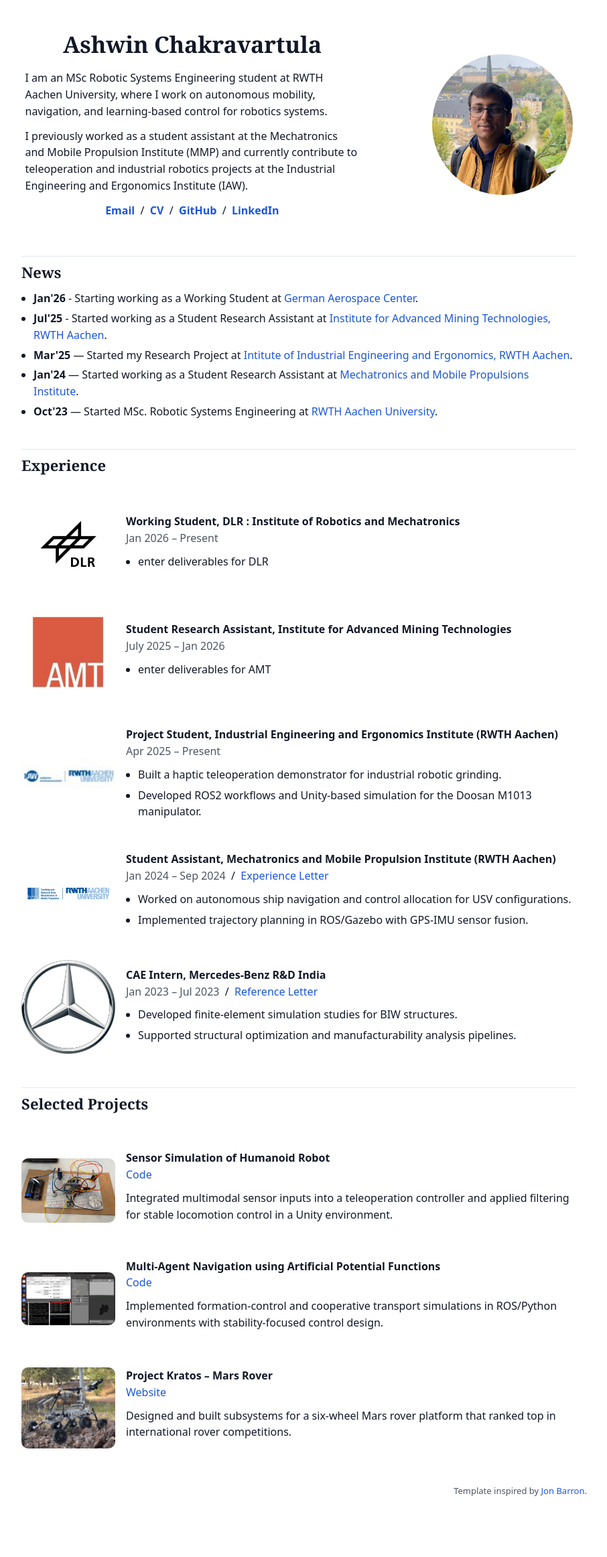
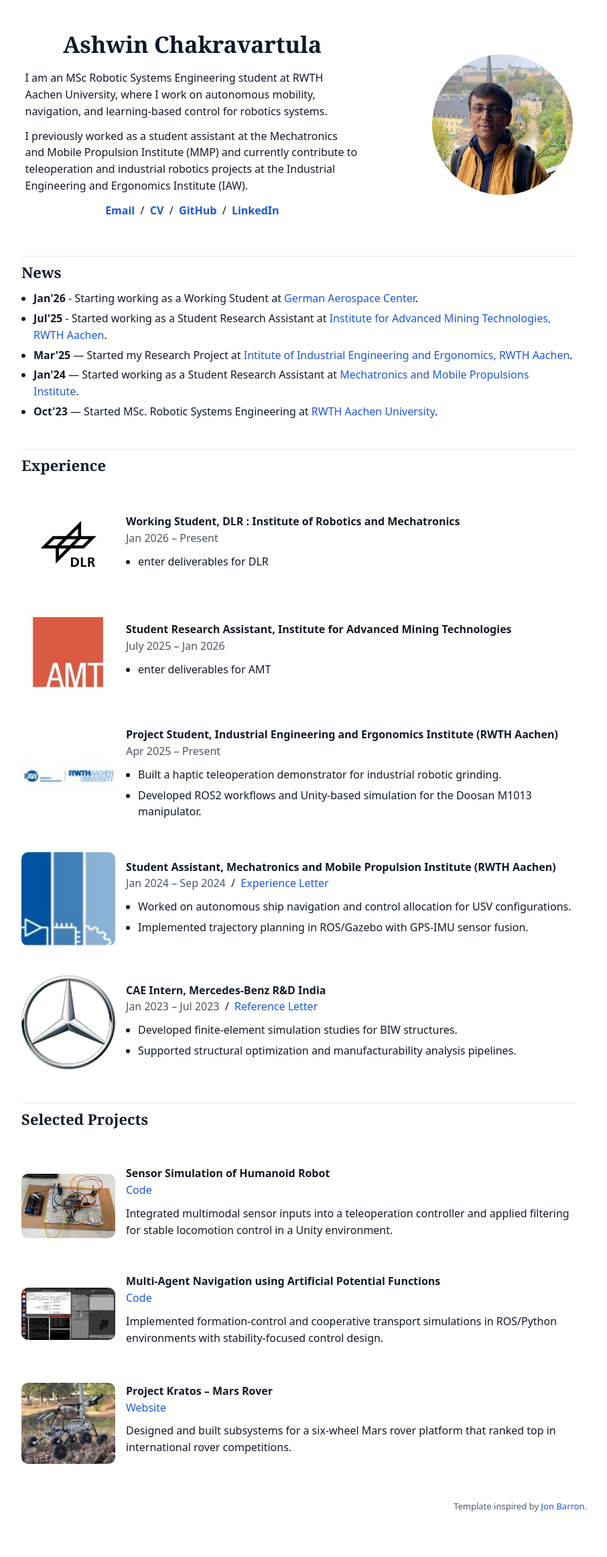
Before and after one commit to AshwinC313/AshwinC313.github.io, a Jekyll site: the page index.html, which Jekyll copies as it is, in a window 1280 px wide. Shown: the whole page at 67% size, without its empty margins (194-1100 px from the left). Built offline with Jekyll 4.4.1, drawn with Linux system fonts in a browser that asks for light colours; before the commit the page ends 2301 px from its top, so only the background shows below that.

Commit message:
added new experience and pictures

```diff
--- a/index.html
+++ b/index.html
@@ -250,7 +250,7 @@
 
                 <tr class="entry-row">
                   <td class="thumb" style="padding:16px;vertical-align:middle">
-                    <img src="images/institute_logos/mmp.png" alt="RWTH" />
+                    <img src="images/institute_logos/mmp_rwth_aachen_logo.jpeg" alt="RWTH" />
                   </td>
                   <td class="entry-cell" style="padding:14px 14px 14px 0;vertical-align:middle">
                     <papertitle>Student Assistant, Mechatronics and Mobile Propulsion Institute (RWTH Aachen)</papertitle>
```
Also changed, not shown: images/institute_logos/mmp_rwth_aachen_logo.jpeg (added).
